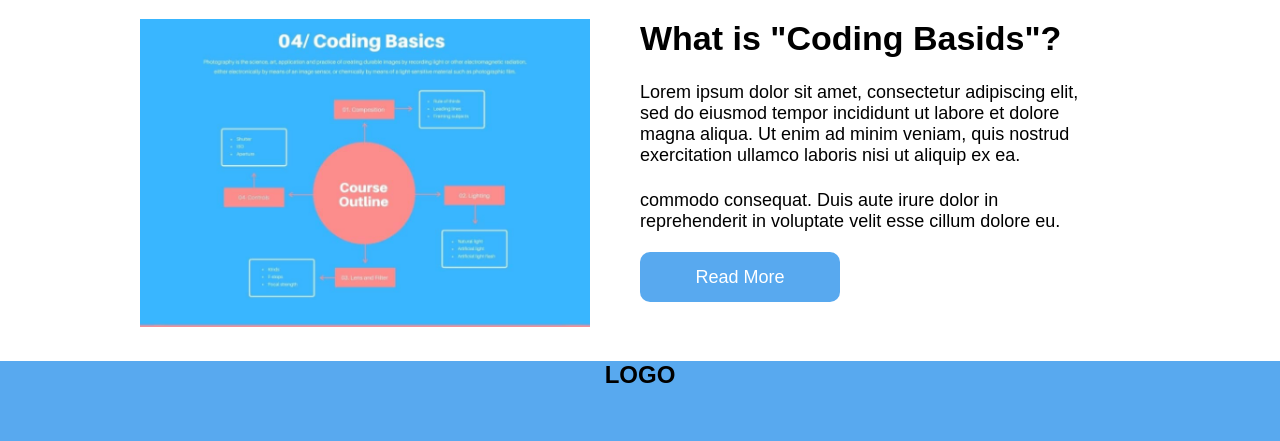
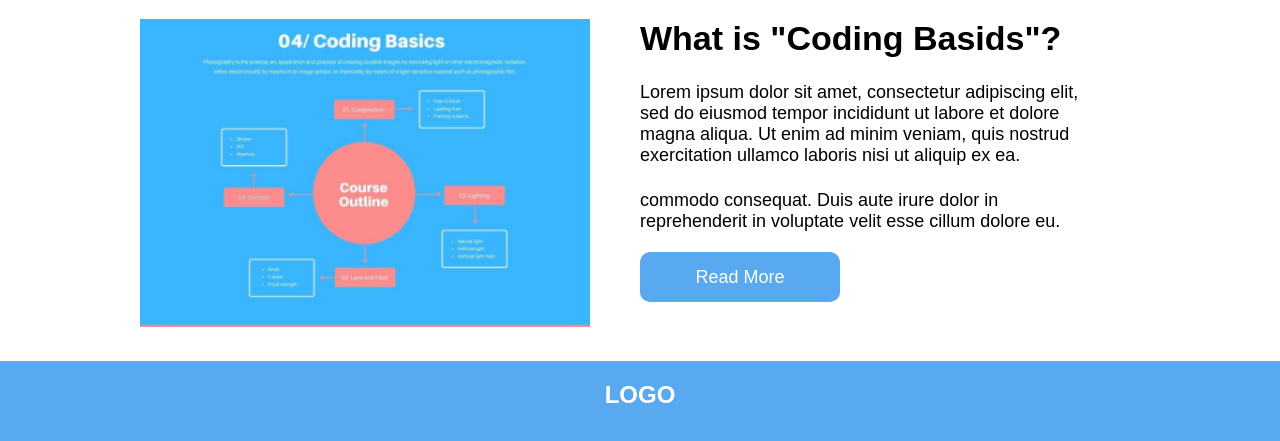
Before and after one commit to boon2187/copy-practice, a plain HTML site: page index.html in a window 1280 px wide. Shown: the part 755-1196 px from the top of the page. Drawn offline with Linux system fonts and the light colour scheme.

Commit message:
フッターのロゴ部分の書式を設定

```diff
--- a/style.css
+++ b/style.css
@@ -118,3 +118,8 @@ footer {
   margin-top: 30px;
   text-align: center;
 }
+
+footer h2 {
+  color: #fff;
+  padding-top: 20px;
+}
```
